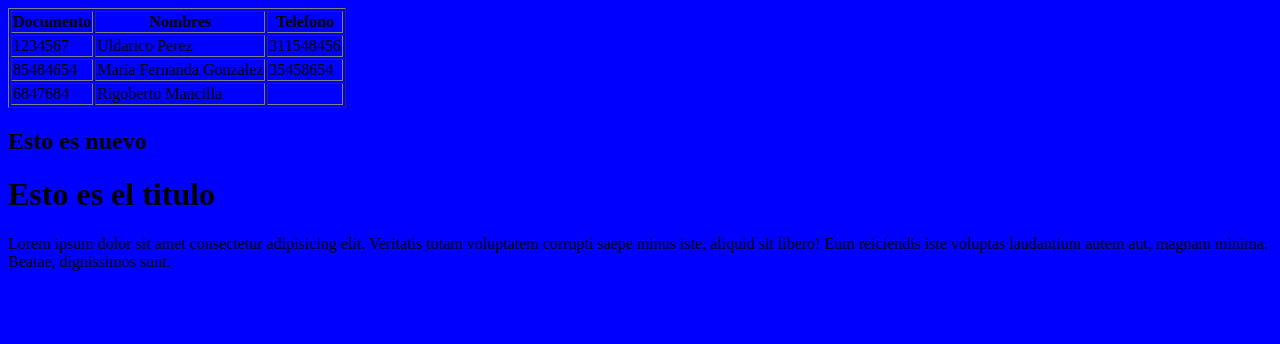
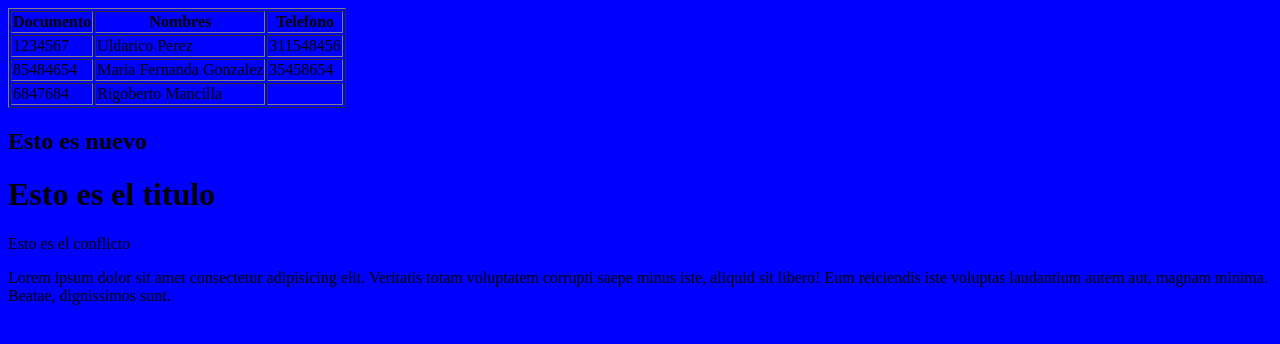
Before and after one commit to ercruz64-bit/sistema-adso-2026, a plain HTML site: page index.html in a window 1280 px wide. Drawn offline with Linux system fonts and the light colour scheme.

Commit message:
Add conflict paragraph to index.html

```diff
--- a/index.html
+++ b/index.html
@@ -33,6 +33,7 @@
     </table>
     <h2>Esto es nuevo</h2>
     <h1 id="titulo">Esto es el titulo</h1>
+    <p>Esto es el conflicto</p>
     <p>Lorem ipsum dolor sit amet consectetur adipisicing elit. Veritatis totam voluptatem corrupti saepe minus iste, aliquid sit libero! Eum reiciendis iste voluptas laudantium autem aut, magnam minima. Beatae, dignissimos sunt.</p>
 </body>
     <script src="js/javascripts.js"></script>
```
